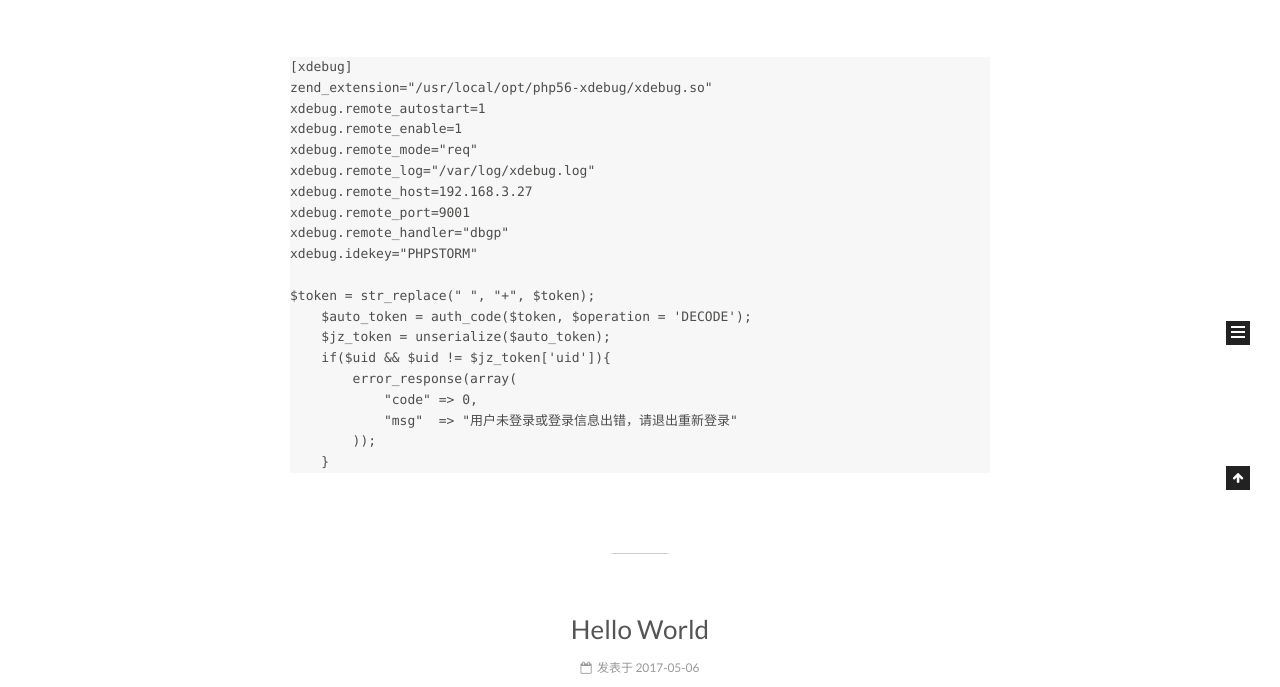
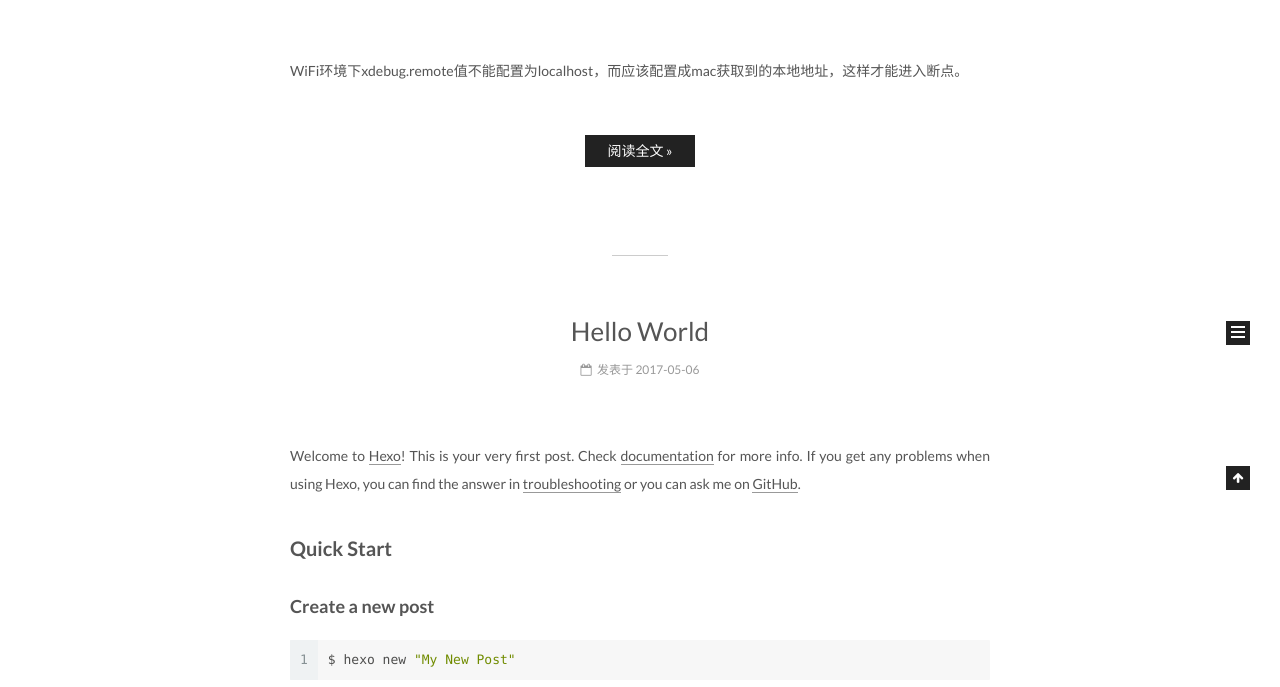
Before and after one commit to huangzi2009/huangzi2009.github.io, a plain HTML site: page index.html in a window 1280 px wide. Shown: the part 410-1097 px from the top of the page. Drawn offline with Linux system fonts and the light colour scheme.

Commit message:
Site updated: 2017-05-06 23:58:08

```diff
--- a/css/main.css
+++ b/css/main.css
@@ -1695,7 +1695,7 @@ pre .javascript .function {
   width: 4px;
   height: 4px;
   border-radius: 50%;
-  background: #e8ac03;
+  background: #ff21ff;
 }
 .links-of-blogroll {
   font-size: 13px;
--- a/index.html
+++ b/index.html
@@ -347,30 +347,14 @@
 
 
 
-
-            <!-- WiFi环境下xdebug.remote值不能配置为localhost，而应该配置成mac获取到的本地地址，这样才能进入断点。more -->
-<pre><code>[xdebug]
-zend_extension=&quot;/usr/local/opt/php56-xdebug/xdebug.so&quot;
-xdebug.remote_autostart=1
-xdebug.remote_enable=1
-xdebug.remote_mode=&quot;req&quot;
-xdebug.remote_log=&quot;/var/log/xdebug.log&quot;
-xdebug.remote_host=192.168.3.27
-xdebug.remote_port=9001
-xdebug.remote_handler=&quot;dbgp&quot;
-xdebug.idekey=&quot;PHPSTORM&quot;
-
-$token = str_replace(&quot; &quot;, &quot;+&quot;, $token);
-    $auto_token = auth_code($token, $operation = &apos;DECODE&apos;);
-    $jz_token = unserialize($auto_token);
-    if($uid &amp;&amp; $uid != $jz_token[&apos;uid&apos;]){
-        error_response(array(
-            &quot;code&quot; =&gt; 0,
-            &quot;msg&quot;  =&gt; &quot;用户未登录或登录信息出错，请退出重新登录&quot;
-        ));
-    }
-</code></pre>
-
+          <p>WiFi环境下xdebug.remote值不能配置为localhost，而应该配置成mac获取到的本地地址，这样才能进入断点。</p>
+          <!--noindex-->
+          <div class="post-button text-center">
+            <a class="btn" href="/2017/05/06/my-new-Post/#more" rel="contents">
+              阅读全文 &raquo;
+            </a>
+          </div>
+          <!--/noindex-->
 
 
     </div>
```
Also changed, not shown: 2017/05/06/my-new-Post/index.html (+6 -15 lines).
